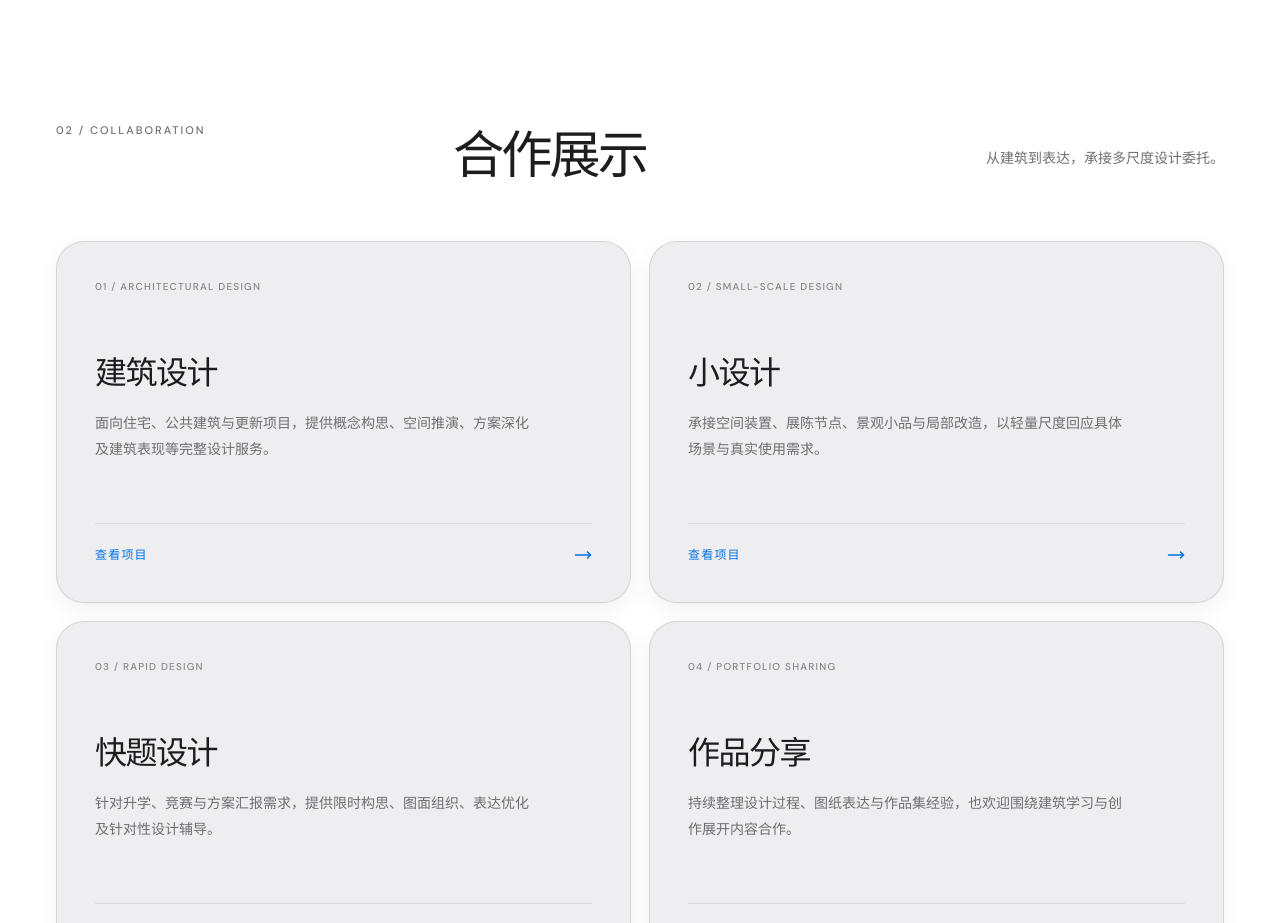
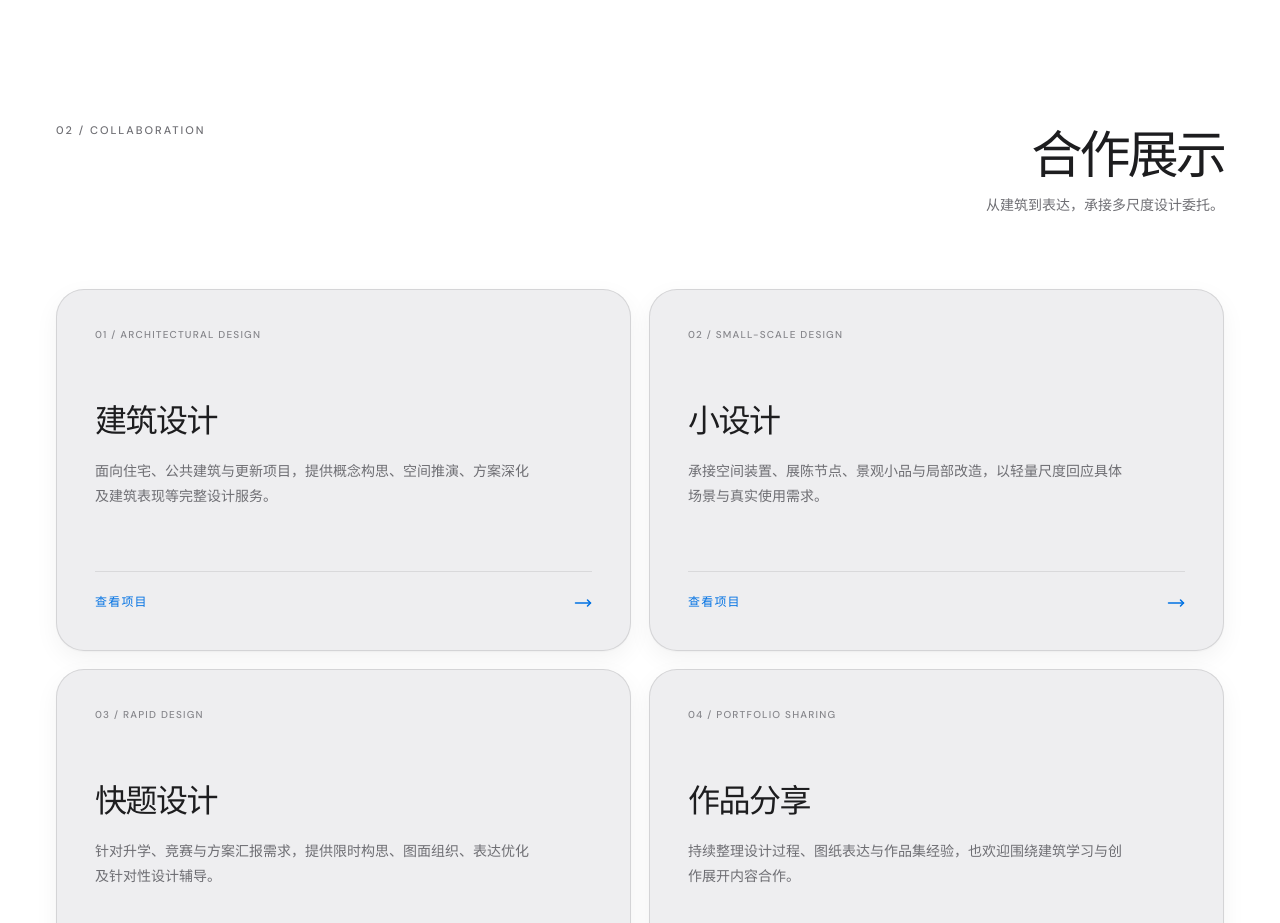
Before and after one commit to zhangchulan778899-pixel/funnnny, a React (Vite) app: page / in a window 1280 px wide. Shown: the part 2760-3683 px from the top of the page. Built offline with nearby package versions, Linux system fonts and the light colour scheme.

Commit message:
Right align collaboration heading

```diff
--- a/src/styles.css
+++ b/src/styles.css
@@ -198,7 +198,7 @@
 .collaboration{max-width:none;width:100%;padding:132px max(56px,calc((100vw - 1700px)/2));background:#fff;color:#1d1d1f}
 .collaboration-heading{margin-bottom:62px}
 .collaboration-heading>span{font-weight:600;color:#6e6e73}
-.collaboration-heading>div{align-items:flex-end}
+.collaboration-heading>div{flex-direction:column;align-items:flex-end;justify-content:flex-end;gap:14px;text-align:right}
 .collaboration-heading h2{font-family:'Noto Sans SC',sans-serif;font-size:clamp(38px,4vw,62px);font-weight:600;letter-spacing:-3px}
 .collaboration-heading p{color:#6e6e73;font-size:14px;font-weight:500}
 .collaboration .strength-grid{display:grid;grid-template-columns:repeat(2,minmax(0,1fr));gap:18px;margin:0;border:0}
@@ -214,7 +214,7 @@
 .collaboration .strength-grid article>a{color:#0071e3;border-top-color:rgba(29,29,31,.1);font-size:12px;font-weight:600}
 .collaboration .strength-grid article:nth-child(3)>a,.collaboration .strength-grid article:hover>a{color:#2997ff;border-top-color:rgba(255,255,255,.18)}
 @media(max-width:1000px){.works{padding:104px 0}.works-heading{grid-template-columns:1fr}.works-heading h2{justify-self:end}.project,.project:nth-child(3n+1),.project:nth-child(4){grid-template-columns:minmax(240px,34%) minmax(0,1fr);padding:22px;gap:22px}.collaboration{padding:104px 24px}.collaboration-heading>div{display:flex}.collaboration .strength-grid{grid-template-columns:1fr 1fr}}
-@media(max-width:760px){.works{padding:84px 0}.works-heading{gap:22px;margin-bottom:42px}.works-heading h2{font-size:30px;letter-spacing:-1.5px}.project-list{gap:24px}.project,.project:nth-child(3n+1),.project:nth-child(4){grid-template-columns:1fr;grid-template-areas:'rail' 'main';gap:16px;padding:16px;border-radius:22px}.project-rail{display:flex;padding:18px;border-radius:17px;min-height:230px}.project-identity{align-items:center}.project-identity h3{text-align:center}.project-rail time{width:100%;text-align:right}.project-image,.project:nth-child(3n+1) .project-image,.project:nth-child(4) .project-image{border-radius:17px}.project-copy{padding:12px 2px 2px}.project-copy p{text-align:right}.collaboration{padding:84px 24px}.collaboration-heading{margin-bottom:42px}.collaboration-heading>div{display:block}.collaboration-heading h2{font-size:38px;letter-spacing:-2px}.collaboration-heading p{text-align:left}.collaboration .strength-grid{grid-template-columns:1fr;gap:14px}.collaboration .strength-grid article{min-height:310px;padding:28px;border-radius:22px}}
+@media(max-width:760px){.works{padding:84px 0}.works-heading{gap:22px;margin-bottom:42px}.works-heading h2{font-size:30px;letter-spacing:-1.5px}.project-list{gap:24px}.project,.project:nth-child(3n+1),.project:nth-child(4){grid-template-columns:1fr;grid-template-areas:'rail' 'main';gap:16px;padding:16px;border-radius:22px}.project-rail{display:flex;padding:18px;border-radius:17px;min-height:230px}.project-identity{align-items:center}.project-identity h3{text-align:center}.project-rail time{width:100%;text-align:right}.project-image,.project:nth-child(3n+1) .project-image,.project:nth-child(4) .project-image{border-radius:17px}.project-copy{padding:12px 2px 2px}.project-copy p{text-align:right}.collaboration{padding:84px 24px}.collaboration-heading{margin-bottom:42px}.collaboration-heading>div{display:block;text-align:left}.collaboration-heading h2{font-size:38px;letter-spacing:-2px;text-align:left}.collaboration-heading p{text-align:left}.collaboration .strength-grid{grid-template-columns:1fr;gap:14px}.collaboration .strength-grid article{min-height:310px;padding:28px;border-radius:22px}}
 
 /* User-supplied fine-grain frosted glass material */
 .profile-panel{isolation:isolate;background:rgba(240,241,237,.5);border-color:rgba(255,255,255,.42);-webkit-backdrop-filter:blur(22px) saturate(118%) contrast(104%);backdrop-filter:blur(22px) saturate(118%) contrast(104%)}
```
